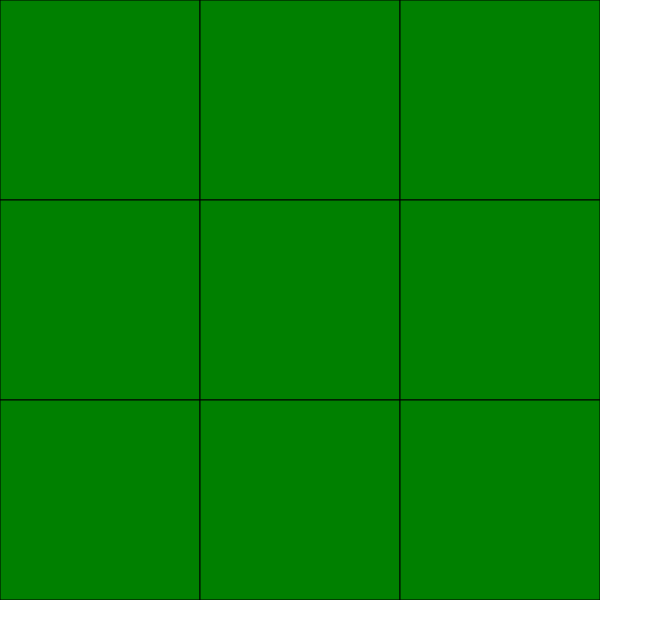
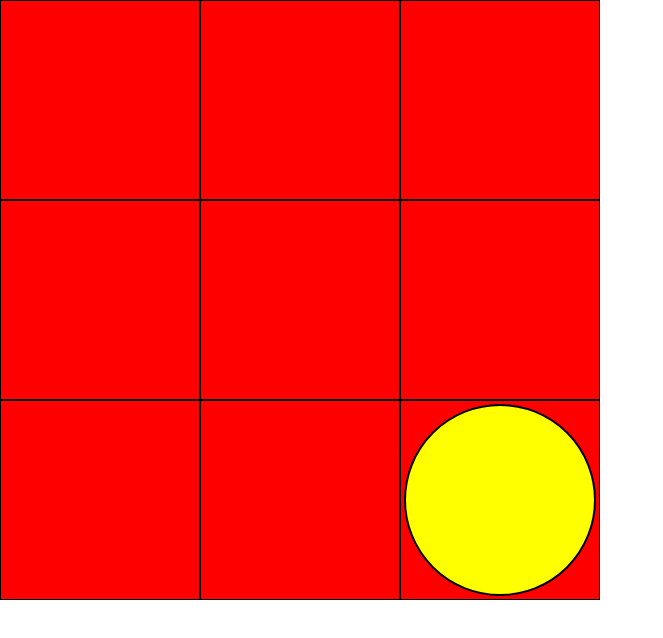
Before and after one commit to laucha54321/js-tp, a plain HTML site: page index.html in a window 1280 px wide. Shown: the whole page, without its empty margins (0-663 px from the left). Drawn offline with Linux system fonts and the light colour scheme.

Commit message:
Add files via upload

```diff
--- a/main.js
+++ b/main.js
@@ -3,6 +3,12 @@ const ctx = canvas.getContext('2d');
 
 canvas.width = 600
 canvas.height = canvas.width
+
+function delay(n){
+    return new Promise(function(resolve){
+        setTimeout(resolve,n*1000);
+    });
+}
 
 class Cell{
     constructor({position,size}){
@@ -19,11 +25,28 @@ class Cell{
     }
 }
 
+class Piece{
+    constructor({position,width}){
+        this.position = position
+        this.width = width
+        this.drawPiece()
+    }
+    drawPiece(){
+        ctx.beginPath()
+        ctx.arc(this.position.x+this.width/2,this.position.y+this.width/2,(this.width-10)/2,2*Math.PI,false)
+        ctx.lineWidth=2
+        ctx.fillStyle='Yellow'
+        ctx.fill()
+        ctx.stroke()
+    }
+
+}
 class Board{
     constructor({n}){
         this.size = n
         this.board = []
         this.createBoard()
+        this.piece = new Piece({position:{x:0,y:0},width:canvas.width/this.size})
     }
     createBoard(){
         for(let i=0;i<this.size;i++){
@@ -32,11 +55,71 @@ class Board{
                 this.board[i].push(new Cell({position:{x:i*(canvas.width/this.size),y:j*(canvas.height/this.size)},size:this.size}))
             }
         }
-        console.log(this.board)
-        console.log(this.board)
+        //console.log(this.board)
+    }
+    isSolved(){
+        for(let i=0;i<this.size;i++){
+            for(let j=0;j<this.size;j++){
+                if(this.board[i][j].condition == "Green"){
+                    return false
+                }
+            }
+        }
+        return true
+    }
+    checkEmpty({position}){
+        if((position.x<this.size)&&(position.y<this.size)&&(position.x>=0)&&(position.y>=0)){
+            if((this.board[position.x][position.y].condition === "Green")){
+                return true
+            }else{
+                return false
+            }
+        }
+    }
+    setConditionRed({position}){
+        this.board[position.x][position.y].condition = "Red"
+        this.reDrawBoard()
+        this.piece.position = {x:position.x*this.piece.width,y:position.y*this.piece.width}
+        this.piece.drawPiece()
+    }
+    reDrawBoard(){
+        for(let i=0;i<this.size;i++){
+            for(let j=0;j<this.size;j++){
+                this.board[i][j].draw()
+            }
+        }
     }
 }
 
 
+const board = new Board({n:3})
 
-const board = new Board({n:3})
+var i=0
+var j=0
+board.setConditionRed({position:{x:i,y:j}})
+var solutions = []
+
+
+async function solve(){
+    var arr = []
+    arr.push({x:i,y:j})
+    while(!board.isSolved()){
+        await delay(0.5)
+        if(board.checkEmpty({position:{x:i+1,y:j}})){
+            board.setConditionRed({position:{x:i+1,y:j}})
+            i = i+1
+        }else if(board.checkEmpty({position:{x:i-1,y:j}})){
+            board.setConditionRed({position:{x:i-1,y:j}})
+            i = i-1
+        }else if(board.checkEmpty({position:{x:i,y:j+1}})){
+            board.setConditionRed({position:{x:i,y:j+1}})
+            j = j+1
+        }else if(board.checkEmpty({position:{x:i,y:j-1}})){
+            board.setConditionRed({position:{x:i,y:j-1}})
+            j = j-1
+        }
+        arr.push({x:i,y:j})
+    }
+    console.log(arr)
+}
+solve()
```
Also changed, not shown: index.html (line endings or trailing spaces).
